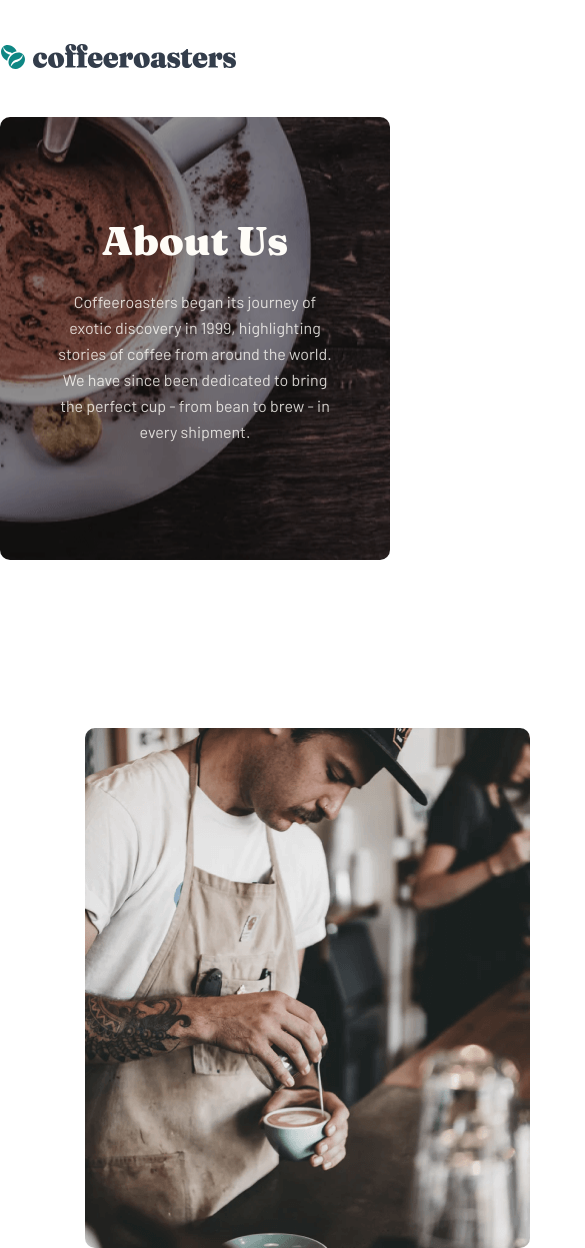
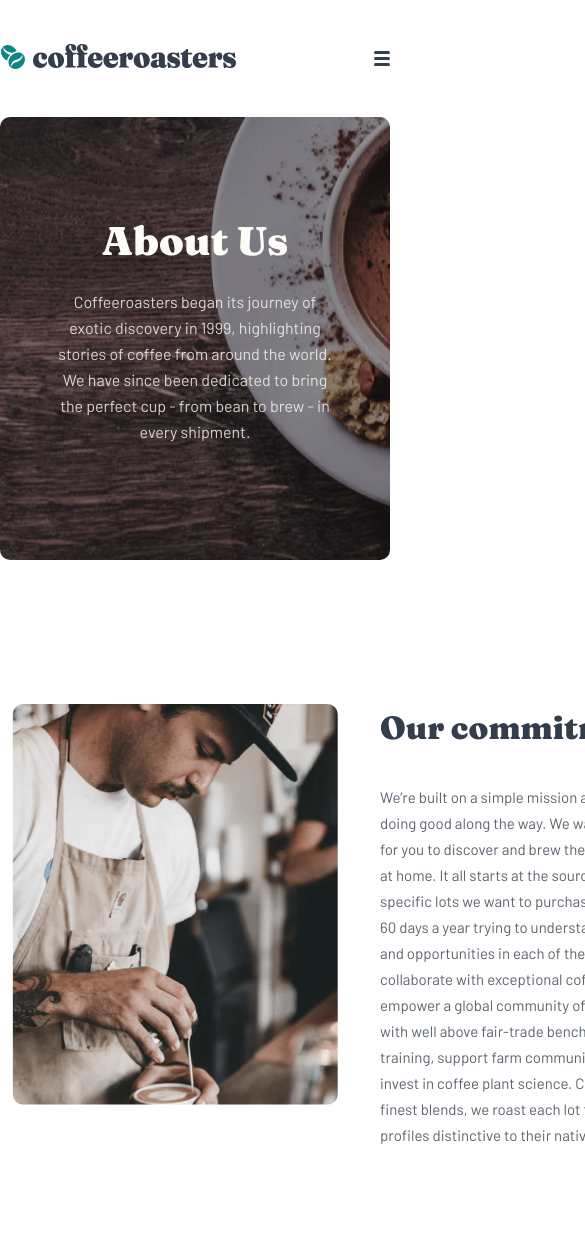
Before and after one commit to Alirahmon777/coffe, a plain HTML site: page about.html in a window 390 px wide. Shown: the top 1248 px of the page, 585 px wide, since content can reach past the window. Drawn offline with Linux system fonts and the light colour scheme; files whose address does not match are found by name.

Commit message:
finished

```diff
--- a/about.html
+++ b/about.html
@@ -31,6 +31,11 @@
               </li>
             </ul>
           </nav>
+          <div class="hamburger">
+            <span></span>
+            <span></span>
+            <span></span>
+          </div>
         </div>
       </div>
     </header>
--- a/scss/about-blocks/_commitment.scss
+++ b/scss/about-blocks/_commitment.scss
@@ -8,7 +8,7 @@
   &__img {
     border-radius: 10px;
   }
-  &__box{
+  &__box {
     margin-left: 125px;
   }
   &__title {
@@ -29,3 +29,45 @@
     opacity: 0.8;
   }
 }
+
+@media only screen and (max-width: 1024px) {
+  .commitment {
+    &__wrapper {
+      position: relative;
+      margin: 0;
+      margin-top: 144px;
+      align-items: start;
+    }
+
+    &__img {
+      position: absolute;
+      left: -45px;
+      clip-path: inset(0 20% 9% 17% round 10px);
+    }
+
+    &__box {
+      margin-left: 380px;
+    }
+
+    &__title {
+      font-size: 32px;
+    }
+
+    &__text {
+      font-size: 15px;
+      width: 339px;
+    }
+  }
+}
+
+@media only screen and (max-width: 767px) {
+  .commitment {
+    &__wrapper {
+      flex-direction: column;
+    }
+
+    &__img {
+      clip-path: inset(0 14% 23% 13% round 10px);
+    }
+  }
+}
--- a/scss/blocks/_choose.scss
+++ b/scss/blocks/_choose.scss
@@ -120,7 +120,7 @@
   }
 }
 
-@media only screen {
+@media only screen and (max-width:767px) {
   .choose {
     &__wrapper {
       height: 902px;
--- a/scss/blocks/_hero.scss
+++ b/scss/blocks/_hero.scss
@@ -67,7 +67,7 @@
       flex-direction: column;
       align-items: center;
       gap: 24px;
-      background-position: right;
+      background-position: center;
     }
 
     &__title {
```
Also changed, not shown: create.html (+18 -15 lines), css/style.min.css, img/tablet-quality.png (added), 1 other file.
